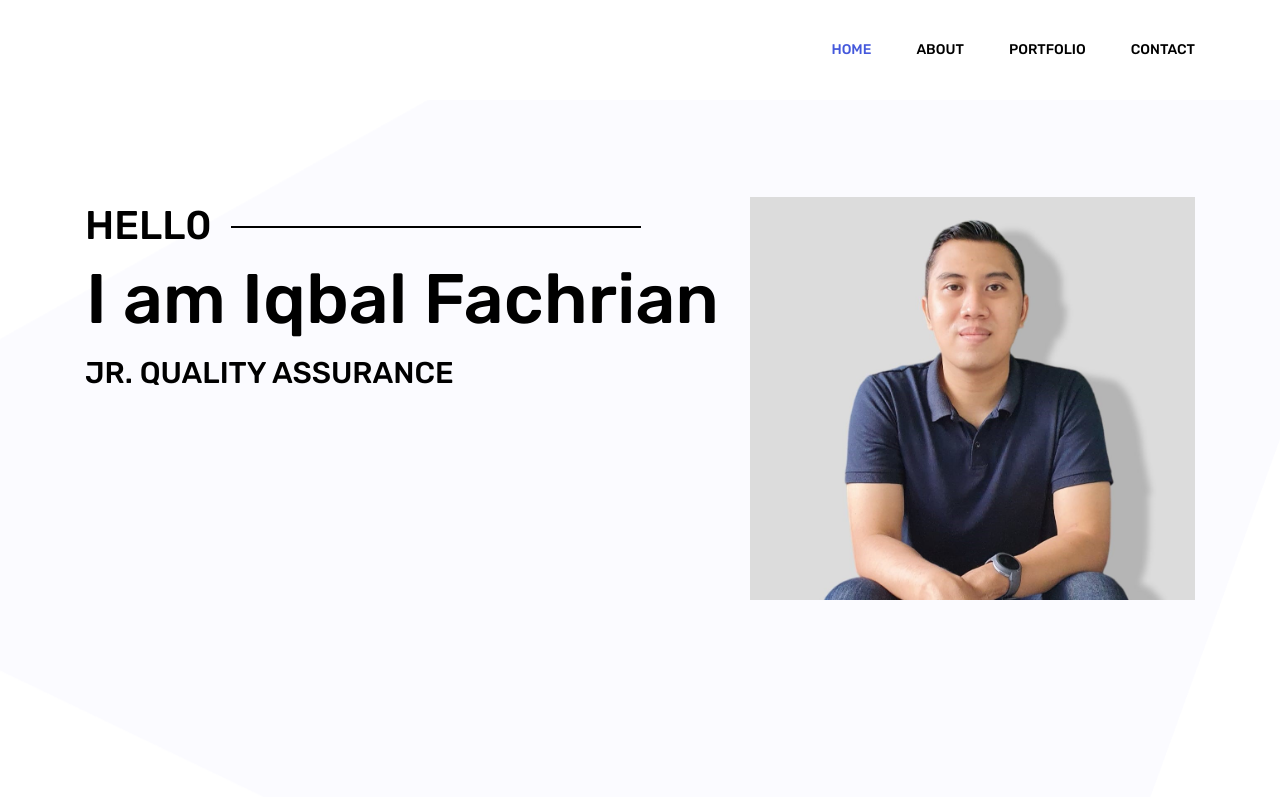
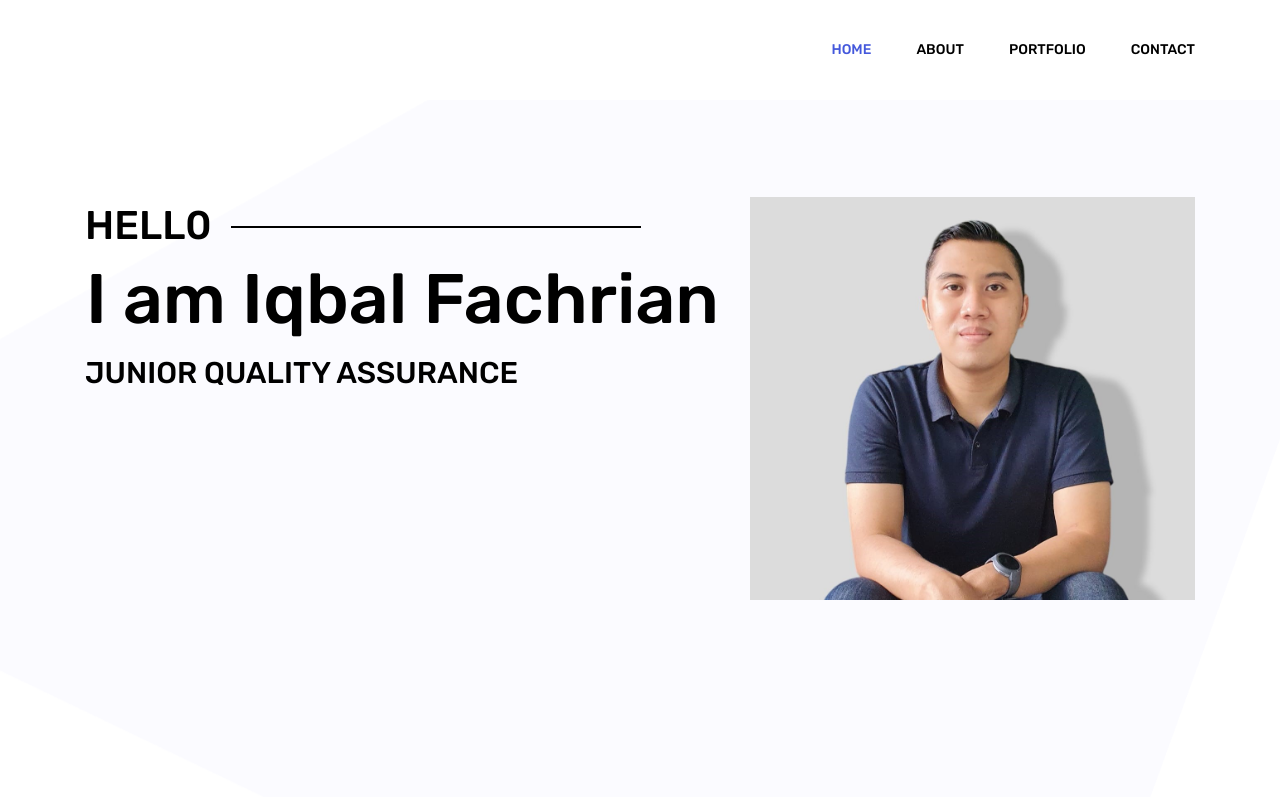
Before and after one commit to Iqbalfachrian/portofolio, a plain HTML site: page index.html in a window 1280 px wide. Shown: the top 797 px of the page. Drawn offline with Linux system fonts and the light colour scheme; some packages are replaced by stand-ins of ours.

Commit message:
edit text

```diff
--- a/index.html
+++ b/index.html
@@ -74,7 +74,7 @@
 						<div class="banner_content">
 							<h3 class="text-uppercase">Hell0</h3>
 							<h1 class="text-center">I am Iqbal Fachrian</h1>
-							<h2 class="text-uppercase">jr. quality assurance</h5>
+							<h2 class="text-uppercase">junior quality assurance</h5>
 							<!-- <div class="d-flex align-items-center">
 								<a class="primary_btn" href="#"><span>Hire Me</span></a>
 								<a class="primary_btn tr-bg" href="#"><span>Get CV</span></a>
```
